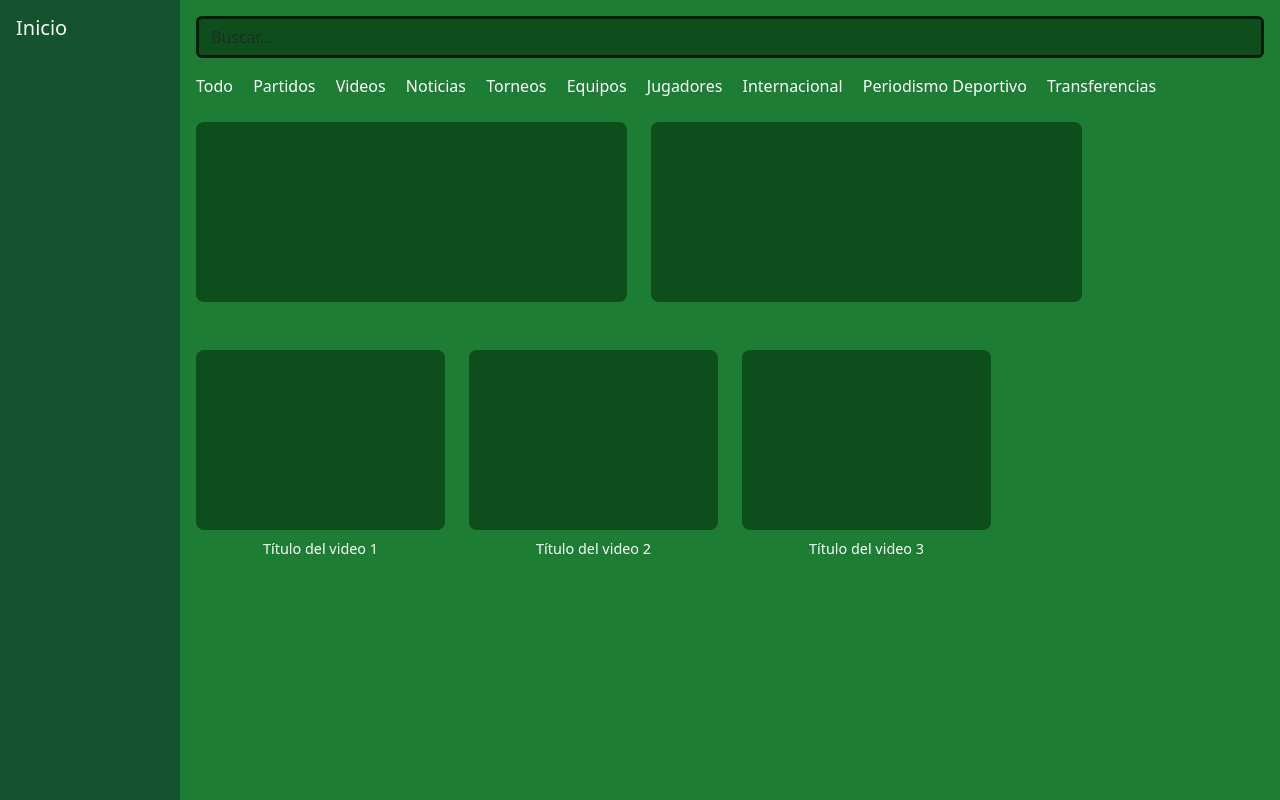
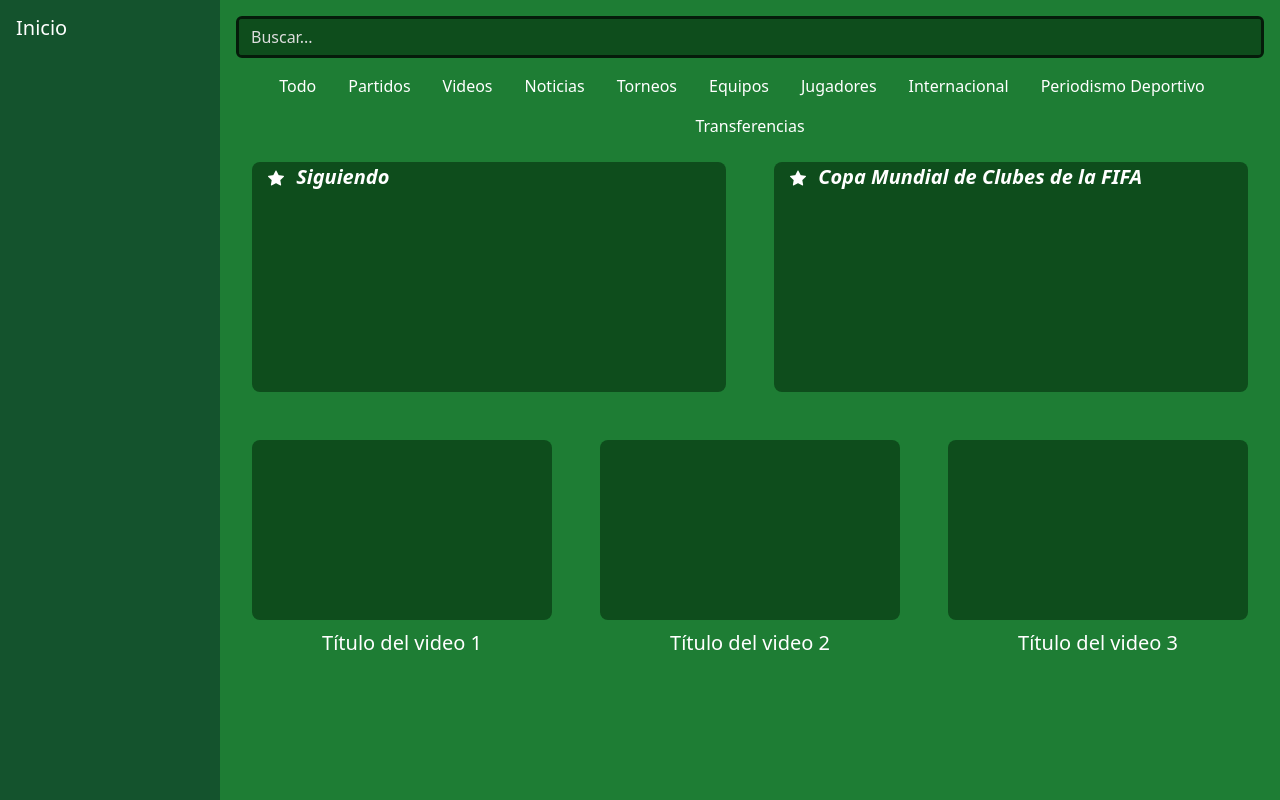
Before and after one commit to Manuchab/TP-ivo, a plain HTML site: page index.html in a window 1280 px wide. Drawn offline with nearby package versions, Linux system fonts and the light colour scheme.

Commit message:
Chab's commit IV: Ivo se come otro masterclass por parte de Chab

```diff
--- a/index.html
+++ b/index.html
@@ -4,6 +4,7 @@
   <meta charset="UTF-8">
   <title>TP-Ivo</title>
   <link href="https://cdn.jsdelivr.net/npm/bootstrap@5.3.3/dist/css/bootstrap.min.css" rel="stylesheet">
+  <link href="https://cdn.jsdelivr.net/npm/bootstrap-icons@1.10.5/font/bootstrap-icons.css" rel="stylesheet">
   <link rel="stylesheet" href="style.css">
 </head>
 <body>
@@ -21,7 +22,7 @@
     </div>
 
 
-    <nav class="mb-4">
+    <nav class="d-flex justify-content-center flex-wrap gap-3 mb-4">
       <span class="me-3">Todo</span>
       <span class="me-3">Partidos</span>
       <span class="me-3">Videos</span>
@@ -35,31 +36,35 @@
     </nav>
 
 
-    <section class="row mb-5">
-      <div class="col-5">
-        <div class="box cuadradito-partido"></div>
+    <section class="d-flex justify-content-center flex-wrap gap-5 mb-5">
+      <div class="cuadradito-partido">
+        <p class="bi bi-star-fill estrella">
+          <i class="titulo-partidos">Siguiendo</i>
+        </p>
       </div>
-      <div class="col-5">
-        <div class="box cuadradito-partido"></div>
+      <div class="cuadradito-partido">
+        <p class="bi bi-star-fill estrella">
+          <i class="titulo-partidos2">Copa Mundial de Clubes de la FIFA</i>
+        </p>
+
       </div>
     </section>
 
 
-    <section class="row">
-      <div class="col-3 mb-4">
-        <div class="box cuadradito-video"></div>
+    <section class="d-flex justify-content-center flex-wrap gap-5">
+      <div class="cuadradito-video">
+        <div class="box-video"></div>
         <p class="titulo-video">Título del video 1</p>
       </div>
-      <div class="col-3 mb-4">
-        <div class="box cuadradito-video"></div>
+      <div class="cuadradito-video">
+        <div class="box-video"></div>
         <p class="titulo-video">Título del video 2</p>
       </div>
-      <div class="col-3 mb-4">
-        <div class="box cuadradito-video"></div>
+      <div class="cuadradito-video">
+        <div class="box-video"></div>
         <p class="titulo-video">Título del video 3</p>
       </div>
     </section>
-
 
   </main>
 
--- a/style.css
+++ b/style.css
@@ -8,12 +8,11 @@ body {
     position: fixed;
     top: 0;
     left: 0;
-    width: 180px;
+    width: 220px;
     height: 100vh;
     background-color: #14532d;
     padding: 1rem;
 }
-
 
 .sidebar h2 {
     margin: 0;
@@ -21,10 +20,9 @@ body {
 }
 
 .pagina-principal {
-    margin-left: 180px;
+    margin-left: 220px;
     padding: 1rem;
 }
-
 
 .barra-busqueda {
     background-color: #0e4d1c;
@@ -32,26 +30,44 @@ body {
     color: white;
 }
 
-.search-bar::placeholder {
+.barra-busqueda::placeholder {
     color: #ddd;
 }
 
-.box {
-    width: 100%;
+.cuadradito-partido {
+    background-color: #0e4d1c;
+    width: 474px;
+    height: 230px;
+    border-radius: 8px;
+}
+.estrella {
+    padding-left: 1rem;
+}
+.titulo-partidos {
+    padding-left: 0.5rem;
+    font-size: 1.25rem;
+    margin-top: 0.5rem;
+    font-weight: 650;
+}
+.titulo-partidos2 {
+    padding-left: 0.5rem;
+    font-size: 1.25rem;
+    margin-top: 0.5rem;
+    font-weight: 650;
+}
+
+.cuadradito-video {
+    width: 300px;
+    text-align: center;
+}
+
+.box-video {
+    background-color: #0e4d1c;
     height: 180px;
     border-radius: 8px;
 }
 
-.cuadradito-partido {
-    background-color: #0e4d1c;
+.titulo-video {
+    font-size: 1.25rem;
+    margin-top: 0.5rem;
 }
-
-.cuadradito-video {
-    background-color: #0e4d1c;
-}
-
-.titulo-video {
-    margin-top: 0.5rem;
-    font-size: 0.9rem;
-    text-align: center;
-}
```
